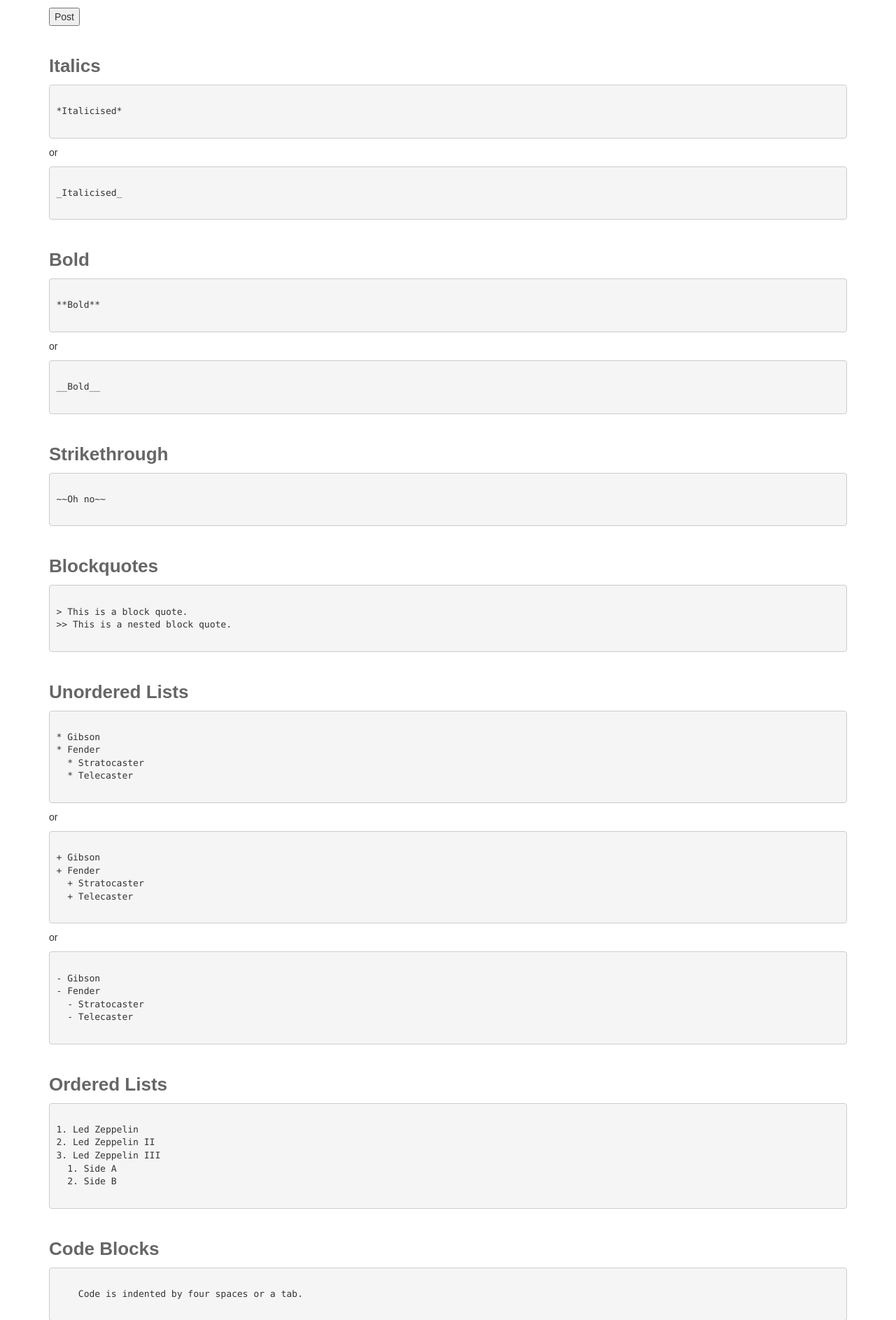
After one commit to eyeofthetiger/codereview, a Django app: template review/templates/review/edit_question.html in a window 1280 px wide. The commit adds this page. Shown: the part 520-2407 px from the top of the page at 70% size. Run offline with Django 3.2, Linux system fonts and the light colour scheme; the template is opened without the code that fills it: values that come from a table or form of the project are taken from there, others are empty; parts of the project's set-up code (start-up, migrations or seed data) failed here and were passed over; some libraries are stand-ins or nearby versions.

Commit message:
Questions can now be edited. Added review assignment to celery tasks.

````diff
--- a/review/forms.py
+++ b/review/forms.py
@@ -1,6 +1,6 @@
 from django import forms
 
-from review.models import Assignment, EmailPreferences
+from review.models import Assignment, EmailPreferences, Question
 
 
 """ This file contains forms to be used throughout the codereview app. """
@@ -9,10 +9,15 @@ class UploadForm(forms.Form):
 	""" A form for the uploading of a Submission. """
 	file = forms.FileField(label='Select a file')
 
-class QuestionForm(forms.Form):
+class QuestionForm(forms.ModelForm):
 	""" A form for the creation of Questions in the question forum. """
-	title = forms.CharField(label='Title')
-	text = forms.CharField(label='Question', widget=forms.Textarea)
+	class Meta:
+		""" Builds the form from the Question model. """
+		model = Question
+		fields = [
+			'title',
+			'text'
+		]
 
 class ResponseForm(forms.Form):
 	""" A form for the creation of a Response to a Question in the  forum. """
--- a/review/models.py
+++ b/review/models.py
@@ -202,6 +202,10 @@ class Question(models.Model):
 		""" Returns a list of all comments for this question. """
 		return QuestionComment.objects.filter(question=self)
 
+	def edited(self):
+		""" Return true if the question has been edited, false otherwise. """
+		return self.create_date != self.modified_date
+
 class Response(models.Model):
 	""" A response to a Question posted by a user. """
 	user = models.ForeignKey(User)
--- /dev/null
+++ b/review/templates/review/edit_question.html
@@ -0,0 +1,148 @@
+{% extends "review/base.html" %}
+{% block content %}
+	<p><a class="btn btn-default" href="{% url 'question' question.id %}">&laquo; back</a></p>
+	<h1>Edit Question</h1>
+	<hr>
+
+	{% if error_message %}
+	<div class="alert alert-danger" role="alert">
+			<p><strong>{{ error_message }}</strong></p>
+	</div>
+	{% endif %}
+
+	<form method="post" enctype="multipart/form-data">
+		<div class="form-group">
+		    {% csrf_token %}
+		    {{ form.as_p }}
+			<input type="submit" value="Post" />
+		</div>
+	</form>
+
+	<article id="markdown">
+				<section>
+					<h2>Italics</h2>
+					<pre><code>
+*Italicised*
+					</code></pre>
+					<p>or</p>
+					<pre><code>
+_Italicised_
+					</code></pre>
+				</section>
+				<section>
+					<h2>Bold</h2>
+					<pre><code>
+**Bold**
+					</code></pre>
+					<p>or</p>
+					<pre><code>
+__Bold__
+					</code></pre>
+				</section>
+				<section>
+					<h2>Strikethrough</h2>
+					<pre><code>
+~~Oh no~~
+					</code></pre>
+				</section>
+				<section>
+					<h2>Blockquotes</h2>
+					<pre><code>
+> This is a block quote.
+>> This is a nested block quote.
+					</code></pre>
+				</section>
+				<section>
+					<h2>Unordered Lists</h2>
+					<pre><code>
+* Gibson
+* Fender
+  * Stratocaster
+  * Telecaster
+					</code></pre>
+					<p>or</p>
+					<pre><code>
++ Gibson
++ Fender
+  + Stratocaster
+  + Telecaster
+					</code></pre>
+					<p>or</p>
+					<pre><code>
+- Gibson
+- Fender
+  - Stratocaster
+  - Telecaster
+					</code></pre>
+				</section>
+				<section>
+					<h2>Ordered Lists</h2>
+					<pre><code>
+1. Led Zeppelin
+2. Led Zeppelin II
+3. Led Zeppelin III
+  1. Side A
+  2. Side B
+					</code></pre>
+				</section>
+				<section>
+					<h2>Code Blocks</h2>
+					<pre><code>
+    Code is indented by four spaces or a tab.
+					</code></pre>
+					<p>or</p>
+					<pre><code>
+```
+print("Fence it in.")
+```
+					</code></pre>
+				</section>
+				<section>
+					<h2>Code Spans</h2>
+					<pre><code>
+To print Hello world, `print "Hello world"`
+					</code></pre>
+				</section>
+				<section>
+					<h2>Syntax Highlighting</h2>
+					<pre><code>
+```python
+if language == 'python':
+    show_syntax_highlighting()
+```
+					</code></pre>
+				</section>
+				<section>
+					<h2>Horizontal Rules</h2>
+					<pre><code>
+***
+					</code></pre>
+					<p>or</p>
+					<pre><code>
+---
+					</code></pre>
+				</section>
+				<section>
+					<h2>Tables</h2>
+					<pre><code>
+| First Header  | Second Header |
+| ------------- | ------------- |
+| Content Cell  | Content Cell  |
+| Content Cell  | Content Cell  |
+					</code></pre>
+				</section>
+				<section>
+					<h2>Links</h2>
+					<pre><code>
+[Link text](http://link.com/ "Opt. title")
+					</code></pre>
+				</section>
+				<section>
+					<h2>Images</h2>
+					<pre><code>
+![Alt text](/path/to/img.jpg "Opt. title")
+				</code></pre>
+				</section>
+			</article>
+
+{% endblock %}
--- a/review/urls.py
+++ b/review/urls.py
@@ -31,6 +31,7 @@ urlpatterns = patterns('',
 
     # Forum URLs
     url(r'^add_question/$', views.add_question, name='add_question'),
+    url(r'^edit_question/(?P<question_pk>\d+)/$', views.edit_question, name='edit_question'),
     url(r'^question/(?P<question_pk>\d+)/$', views.question, name='question'),
     url(r'^sticky/(?P<question_pk>\d+)/$', views.sticky, name='sticky'),
     url(r'^set_as_answer/(?P<response_pk>\d+)/$', views.set_as_answer, name='set_as_answer'),
````
Also changed, not shown: review/tasks.py (+10 -2 lines), review/templates/review/question.html (+11 -1 lines), review/views.py (+32 -2 lines).
